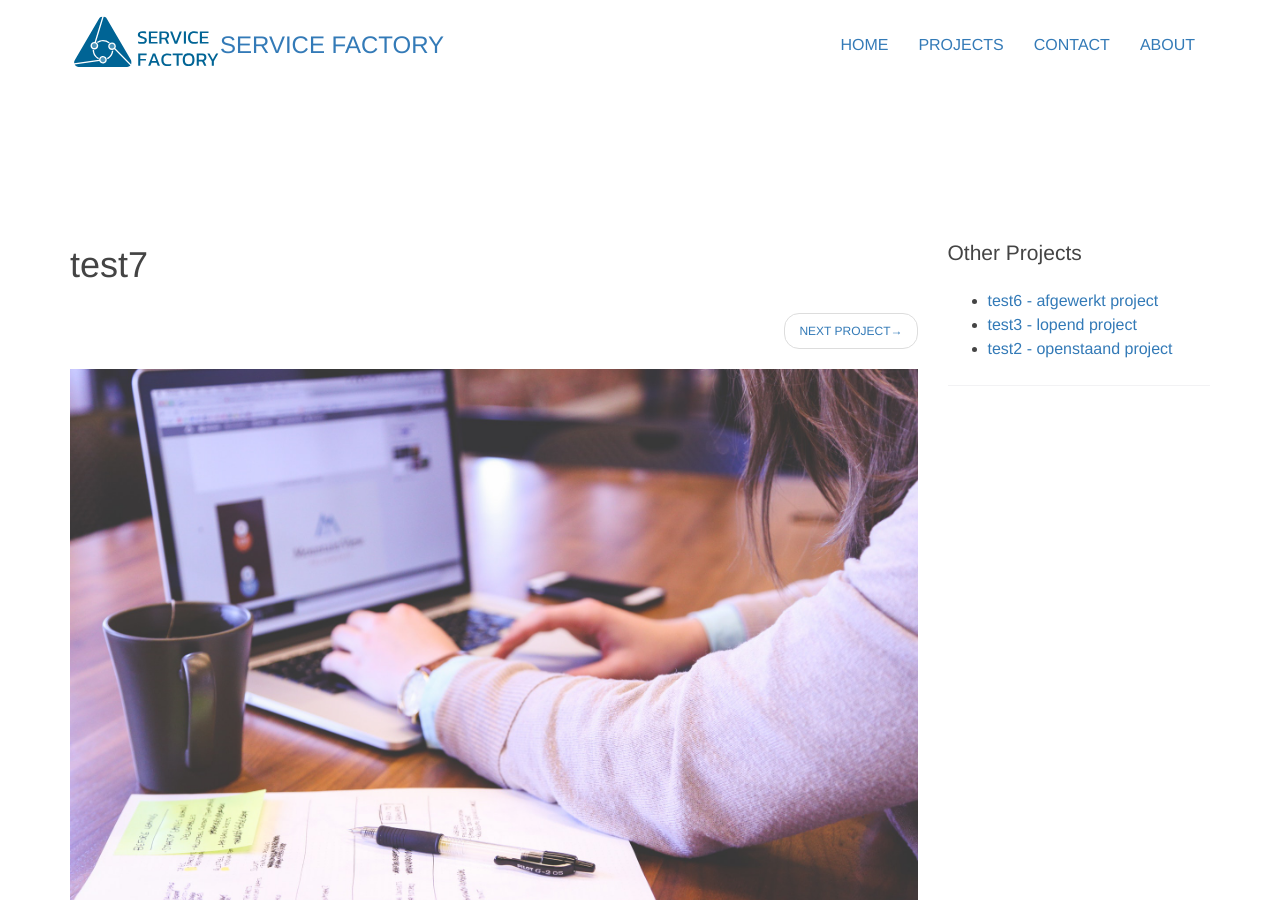
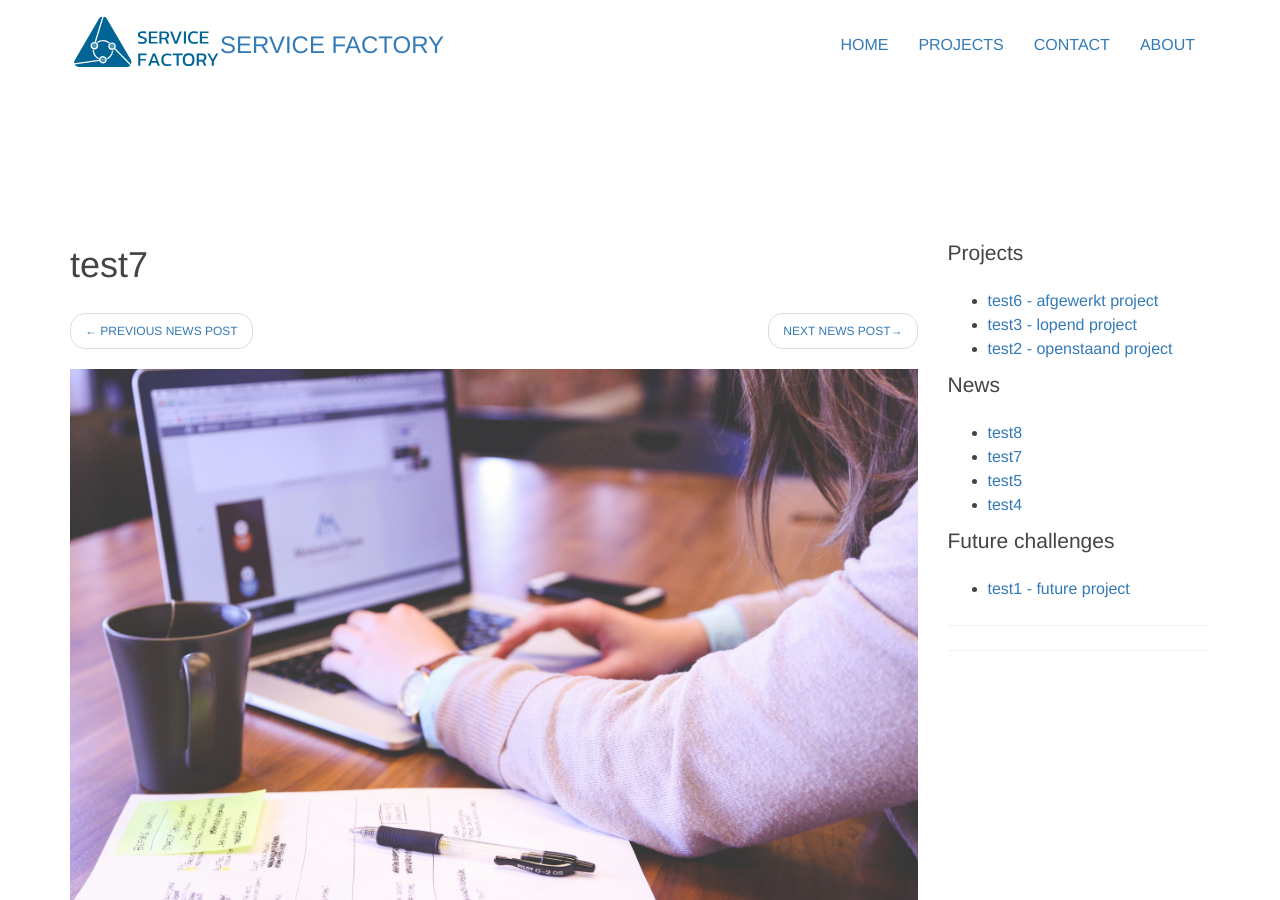
Before and after one commit to ServiceFactoryGhent/ServiceFactoryGhent.github.io, a Jekyll site: the page built from _posts/news/2017-10-02-test7.md, in a window 1280 px wide and 900 px high. Built offline with Jekyll 4.4.1, drawn with Linux system fonts in a browser that asks for light colours; nearby versions of some CDN libraries; some of the changed text lies outside the part shown.

Commit message:
different next and previous depending on post being challenge, project or news post

```diff
--- a/_layouts/post.html
+++ b/_layouts/post.html
@@ -102,6 +102,7 @@
                 <div class="row row-eq-height">
                     <div class="col-md-9">
                         <h1> {{ page.title }} </h1>
+                        {% if page.tags contains "openstaand" or page.tags contains "lopend" or page.tags contains "afgewerkt"  %}
                             <ul class="pager">
                                 {% assign prev = "" %}
                                 {% assign next = "" %}
@@ -127,6 +128,61 @@
                                 <li class="next"><a href="{{ next }}"> Next project<!-- : {{nTitle}}  -->→</a></li>
                                 {% endif %}
                             </ul>
+                        {% endif %}
+                        {% if page.tags contains "future" %}
+                            <ul class="pager">
+                                {% assign prev = "" %}
+                                {% assign next = "" %}
+                                {% assign stop = false %}
+                                {% for post in site.posts%}
+                                {% if post == page %}
+                                {% assign stop = true %}
+                                {% elsif post.tags contains "future" %}
+                                {% if stop %}
+                                {% assign prev = post.url %}
+                                {% assign pTitle = post.title %}
+                                {% break %}
+                                {% else %}
+                                {% assign next = post.url %}
+                                {% assign nTitle = post.title %}
+                                {% endif %}
+                                {% endif %}
+                                {% endfor%}
+                                {% if prev != "" %}
+                                <li class="previous"><a href="{{ prev }}">← Previous challenge<!-- : {{pTitle}} --></a></li>
+                                {% endif %}
+                                {% if next != "" %}
+                                <li class="next"><a href="{{ next }}"> Next challenge<!-- : {{nTitle}}  -->→</a></li>
+                                {% endif %}
+                            </ul>
+                        {% endif %}
+                        {% if page.category == "news" %}
+                            <ul class="pager">
+                                {% assign prev = "" %}
+                                {% assign next = "" %}
+                                {% assign stop = false %}
+                                {% for post in site.posts%}
+                                {% if post == page %}
+                                {% assign stop = true %}
+                                {% elsif post.category == "news" %}
+                                {% if stop %}
+                                {% assign prev = post.url %}
+                                {% assign pTitle = post.title %}
+                                {% break %}
+                                {% else %}
+                                {% assign next = post.url %}
+                                {% assign nTitle = post.title %}
+                                {% endif %}
+                                {% endif %}
+                                {% endfor%}
+                                {% if prev != "" %}
+                                <li class="previous"><a href="{{ prev }}">← Previous news post<!-- : {{pTitle}} --></a></li>
+                                {% endif %}
+                                {% if next != "" %}
+                                <li class="next"><a href="{{ next }}"> Next news post<!-- : {{nTitle}}  -->→</a></li>
+                                {% endif %}
+                            </ul>
+                        {% endif %}
                         <img src="{{ site.baseurl }}{{ page.image }}" alt="img-4-1170x400.png">
                         <div class="post-extras bordered text-center">
                             <div class="text-center">
@@ -148,9 +204,10 @@
                         <br>
                         <br>
                         <br>
-                        {% if page.tags.first == "openstaand" %}
+                        {% if page.tags contains "openstaand" %}
                             <a href="{{ site.url }}/contact?project={{ page.title }}"> Ik wens mee te doen aan dit project </a>
                         {% endif %}
+                        {% if page.tags contains "openstaand" or page.tags contains "lopend" or page.tags contains "afgewerkt"  %}
                             <ul class="pager">
                                 {% if prev != "" %}
                                 <li class="previous"><a href="{{ prev }}">← Previous project<!-- : {{pTitle}} --></a></li>
@@ -159,17 +216,53 @@
                                 <li class="next"><a href="{{ next }}"> Next project<!-- : {{nTitle}}  -->→</a></li>
                                 {% endif %}
                             </ul>
+                        {% endif %}
+                        {% if page.tags contains "future" %}
+                            <ul class="pager">
+                                {% if prev != "" %}
+                                <li class="previous"><a href="{{ prev }}">← Previous challenge<!-- : {{pTitle}} --></a></li>
+                                {% endif %}
+                                {% if next != "" %}
+                                <li class="next"><a href="{{ next }}"> Next challenge<!-- : {{nTitle}}  -->→</a></li>
+                                {% endif %}
+                            </ul>
+                        {% endif %}
+                        {% if page.category == "news" %}
+                            <ul class="pager">
+                                {% if prev != "" %}
+                                <li class="previous"><a href="{{ prev }}">← Previous news post<!-- : {{pTitle}} --></a></li>
+                                {% endif %}
+                                {% if next != "" %}
+                                <li class="next"><a href="{{ next }}"> Next news post<!-- : {{nTitle}}  -->→</a></li>
+                                {% endif %}
+                            </ul>
+                        {% endif %}
                     </div>
                     <aside class="col-md-3 ">
                         <div class="sidebar-widget  widget_search">
-                            <h3>Other Projects</h3>
+                            <h3>Projects</h3>
                             <ul>
                             {% for post in site.categories.project limit:8 %}
-                                {% if post.tags.first != "future" %}
+                                {% if post.tags contains "openstaand" or post.tags contains "lopend" or post.tags contains "afgewerkt"  %}
                                     <li><a href="{{ post.url }}">{{ post.title }}</a></li>
                                 {% endif %}
                             {% endfor %}
                             </ul>
+                            <h3>News</h3>
+                            <ul>
+                            {% for post in site.categories.news limit:8 %}
+                                    <li><a href="{{ post.url }}">{{ post.title }}</a></li>
+                            {% endfor %}
+                            </ul>
+                            <h3>Future challenges</h3>
+                            <ul>
+                            {% for post in site.categories.project limit:8 %}
+                                {% if post.tags contains "future" %}
+                                    <li><a href="{{ post.url }}">{{ post.title }}</a></li>
+                                {% endif %}
+                            {% endfor %}
+                            </ul>
+                            <hr>
                             <hr>
                         </div>
                     </aside>
```
Lines whose indentation alone changed are shown as unchanged.
